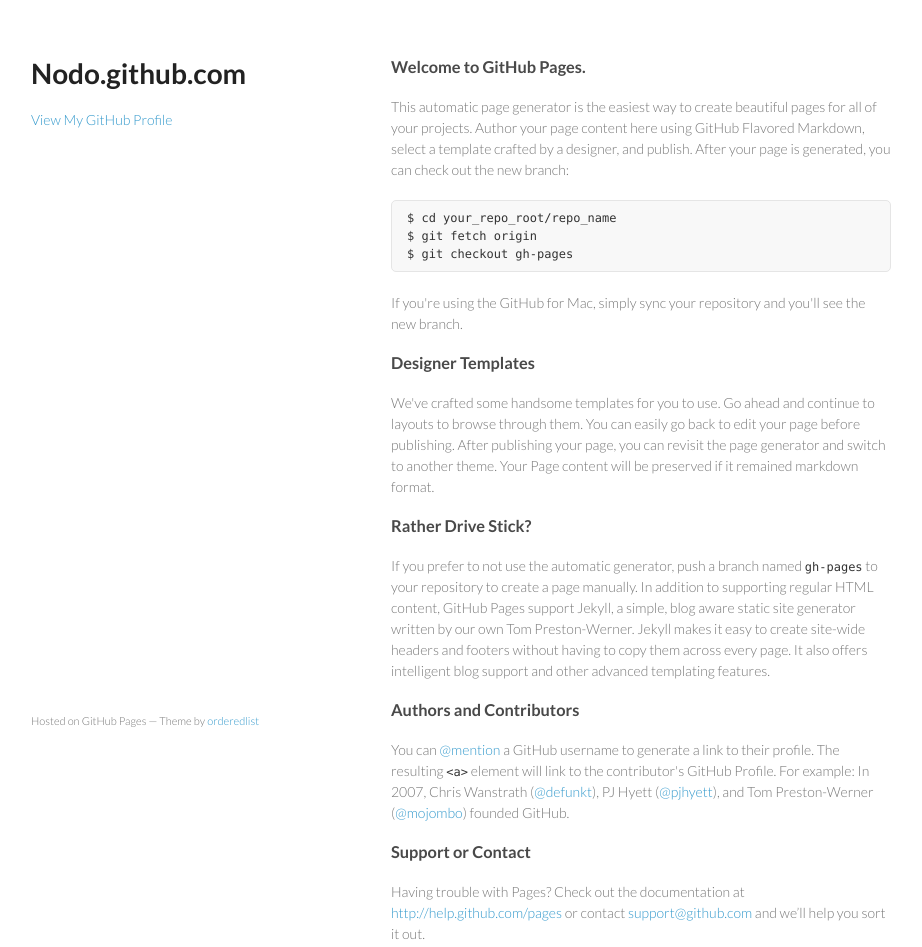
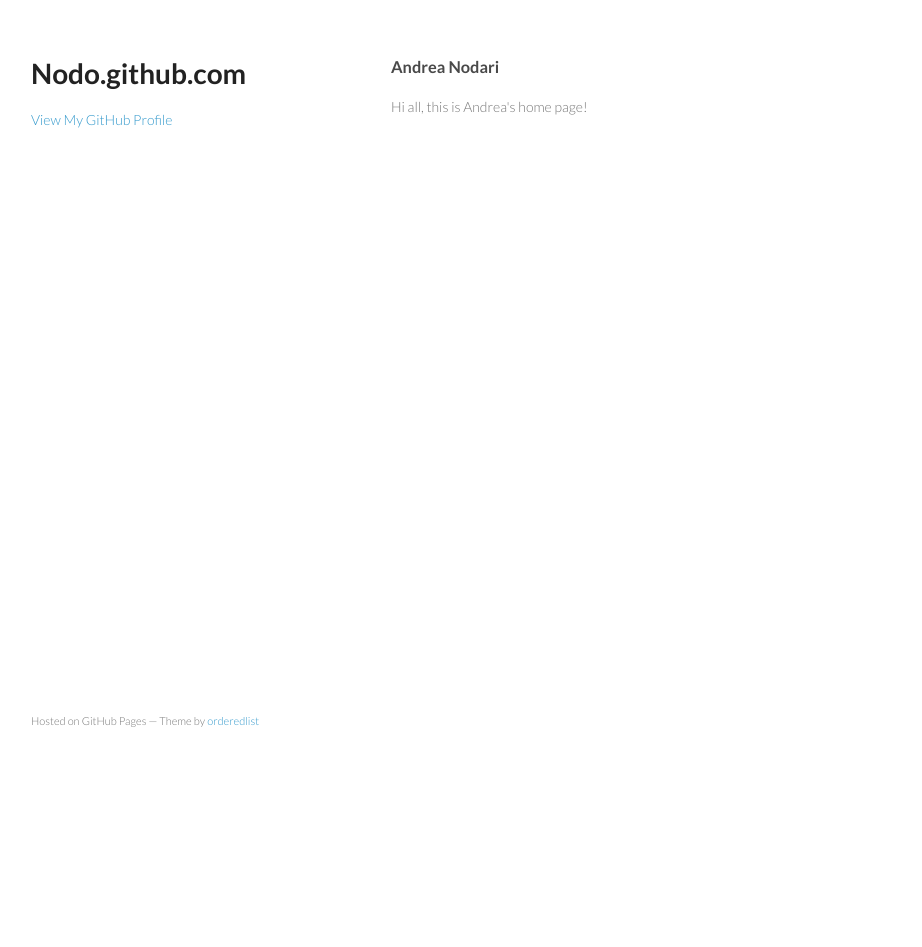
Before and after one commit to nostalgiaz/nodo.github.com, a plain HTML site: page index.html in a window 1280 px wide. Shown: the whole page, without its empty margins (179-1101 px from the left). After the commit the page ends 800 px from the top, so only its background shows below. Drawn offline with Linux system fonts and the light colour scheme.

Commit message:
Replace master branch with page content via GitHub

```diff
--- a/index.html
+++ b/index.html
@@ -23,32 +23,10 @@
 
       </header>
       <section>
-        <h3>Welcome to GitHub Pages.</h3>
+        <h3>Andrea Nodari</h3>
 
-<p>This automatic page generator is the easiest way to create beautiful pages for all of your projects. Author your page content here using GitHub Flavored Markdown, select a template crafted by a designer, and publish. After your page is generated, you can check out the new branch:</p>
-
-<pre><code>$ cd your_repo_root/repo_name
-$ git fetch origin
-$ git checkout gh-pages
-</code></pre>
-
-<p>If you're using the GitHub for Mac, simply sync your repository and you'll see the new branch.</p>
-
-<h3>Designer Templates</h3>
-
-<p>We've crafted some handsome templates for you to use. Go ahead and continue to layouts to browse through them. You can easily go back to edit your page before publishing. After publishing your page, you can revisit the page generator and switch to another theme. Your Page content will be preserved if it remained markdown format.</p>
-
-<h3>Rather Drive Stick?</h3>
-
-<p>If you prefer to not use the automatic generator, push a branch named <code>gh-pages</code> to your repository to create a page manually. In addition to supporting regular HTML content, GitHub Pages support Jekyll, a simple, blog aware static site generator written by our own Tom Preston-Werner. Jekyll makes it easy to create site-wide headers and footers without having to copy them across every page. It also offers intelligent blog support and other advanced templating features.</p>
-
-<h3>Authors and Contributors</h3>
-
-<p>You can <a href="https://github.com/blog/821" class="user-mention">@mention</a> a GitHub username to generate a link to their profile. The resulting <code>&lt;a&gt;</code> element will link to the contributor's GitHub Profile. For example: In 2007, Chris Wanstrath (<a href="https://github.com/defunkt" class="user-mention">@defunkt</a>), PJ Hyett (<a href="https://github.com/pjhyett" class="user-mention">@pjhyett</a>), and Tom Preston-Werner (<a href="https://github.com/mojombo" class="user-mention">@mojombo</a>) founded GitHub.</p>
-
-<h3>Support or Contact</h3>
-
-<p>Having trouble with Pages? Check out the documentation at <a href="http://help.github.com/pages">http://help.github.com/pages</a> or contact <a href="mailto:support@github.com">support@github.com</a> and we’ll help you sort it out.</p>
+<p>Hi all,
+this is Andrea's home page!</p>
       </section>
       <footer>
         <p><small>Hosted on GitHub Pages &mdash; Theme by <a href="https://github.com/orderedlist">orderedlist</a></small></p>
```
Also changed, not shown: params.json (+1 -1 lines).
